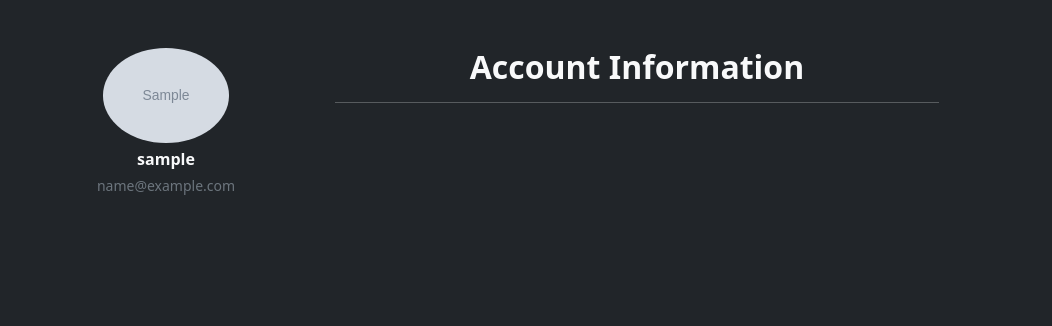
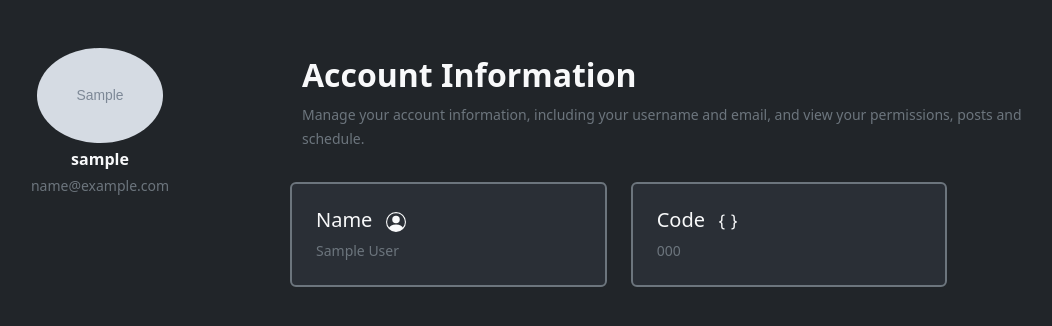
Before and after one commit to KhDawoud/MUNWebsite, a Flask app: page /account in a window 1280 px wide. Shown: the part 72-398 px from the top of the page, without its empty margins (160-1212 px from the left). Run offline with Flask 3, Linux system fonts and the light colour scheme; a user stored in the database is signed in; tables that the repository leaves empty hold one stand-in row (values such as "Sample post"); grey boxes marked "Sample" are stand-in pictures.

Commit message:
Added a column to the account page (still experimenting with design)

```diff
--- a/MUNSiteCode/templates/account_info.html
+++ b/MUNSiteCode/templates/account_info.html
@@ -1,6 +1,6 @@
 {% extends 'layout.html' %}
 {% block content %}
-<div class="container w-75 my-5">
+<div class="container w-100 my-5">
     <div class="row">
         <div class="col-sm-4">
             <div class="row d-flex justify-content-center">
@@ -14,8 +14,27 @@
             </div>
         </div>
         <div class="col-sm-8">
-            <h2 class="d-flex justify-content-center fw-bold"> Account Information </h2>
-            <hr>
+            <h2 class="fw-bold mt-2"> Account Information </h2>
+            <small class="text-secondary">Manage your account information, including your username and email, and view your permissions, posts and schedule. </small>
+            <div class="row mt-4">
+                <div class="col-sm-5 p-4 border border-secondary border-2 rounded me-4 d-flex flex-column mt-2" style="background-color: #2a2f36;">
+                    <h5>Name
+                    <svg xmlns="http://www.w3.org/2000/svg" width="20" height="20" fill="currentColor" class="bi bi-person-circle ms-2" viewBox="0 0 16 16">
+                      <path d="M11 6a3 3 0 1 1-6 0 3 3 0 0 1 6 0z"/>
+                      <path fill-rule="evenodd" d="M0 8a8 8 0 1 1 16 0A8 8 0 0 1 0 8zm8-7a7 7 0 0 0-5.468 11.37C3.242 11.226 4.805 10 8 10s4.757 1.225 5.468 2.37A7 7 0 0 0 8 1z"/>
+                    </svg>
+                    </h5>
+                    <small class="text-secondary">{{ current_user.name }}</small>
+                </div>
+                <div class="col-sm-5 p-4 border border-secondary border-2 rounded me-4 d-flex flex-column mt-2" style="background-color: #2a2f36;">
+                    <h5>Code
+                    <svg xmlns="http://www.w3.org/2000/svg" width="20" height="20" fill="currentColor" class="bi bi-braces ms-2" viewBox="0 0 16 16">
+  <path d="M2.114 8.063V7.9c1.005-.102 1.497-.615 1.497-1.6V4.503c0-1.094.39-1.538 1.354-1.538h.273V2h-.376C3.25 2 2.49 2.759 2.49 4.352v1.524c0 1.094-.376 1.456-1.49 1.456v1.299c1.114 0 1.49.362 1.49 1.456v1.524c0 1.593.759 2.352 2.372 2.352h.376v-.964h-.273c-.964 0-1.354-.444-1.354-1.538V9.663c0-.984-.492-1.497-1.497-1.6zM13.886 7.9v.163c-1.005.103-1.497.616-1.497 1.6v1.798c0 1.094-.39 1.538-1.354 1.538h-.273v.964h.376c1.613 0 2.372-.759 2.372-2.352v-1.524c0-1.094.376-1.456 1.49-1.456V7.332c-1.114 0-1.49-.362-1.49-1.456V4.352C13.51 2.759 12.75 2 11.138 2h-.376v.964h.273c.964 0 1.354.444 1.354 1.538V6.3c0 .984.492 1.497 1.497 1.6z"/>
+</svg>
+                    </h5>
+                    <small class="text-secondary">{{ current_user.code }}</small>
+                </div>
+            </div>
         </div>
     </div>
 </div>
--- a/run.py
+++ b/run.py
@@ -1,6 +1,6 @@
-from MUNSiteCode import create_app, db
-from MUNSiteCode.models import User, Codes
-from secrets import token_hex
+from MUNSiteCode import create_app
+# from MUNSiteCode.models import User, Codes
+# from secrets import token_hex
 # from random import choice
 
 app = create_app()
```
